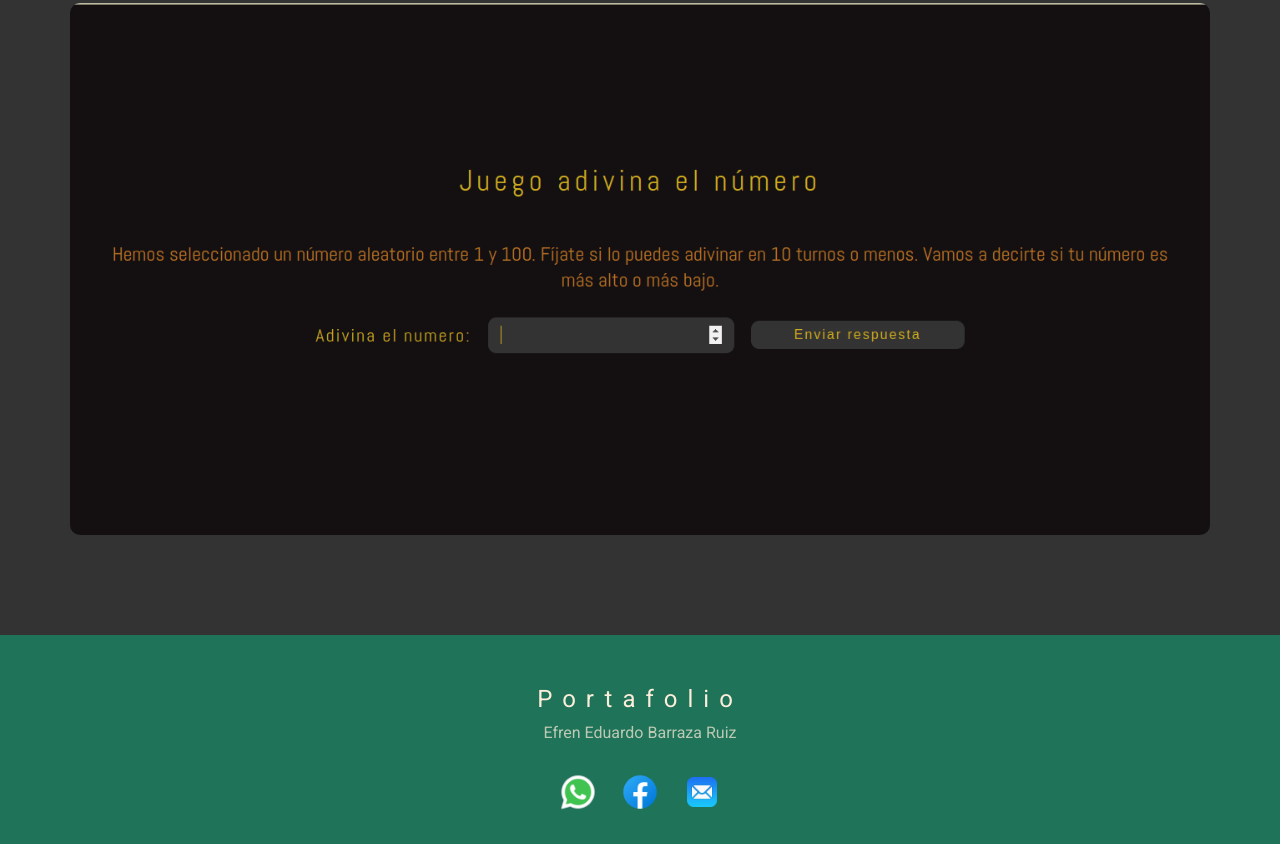
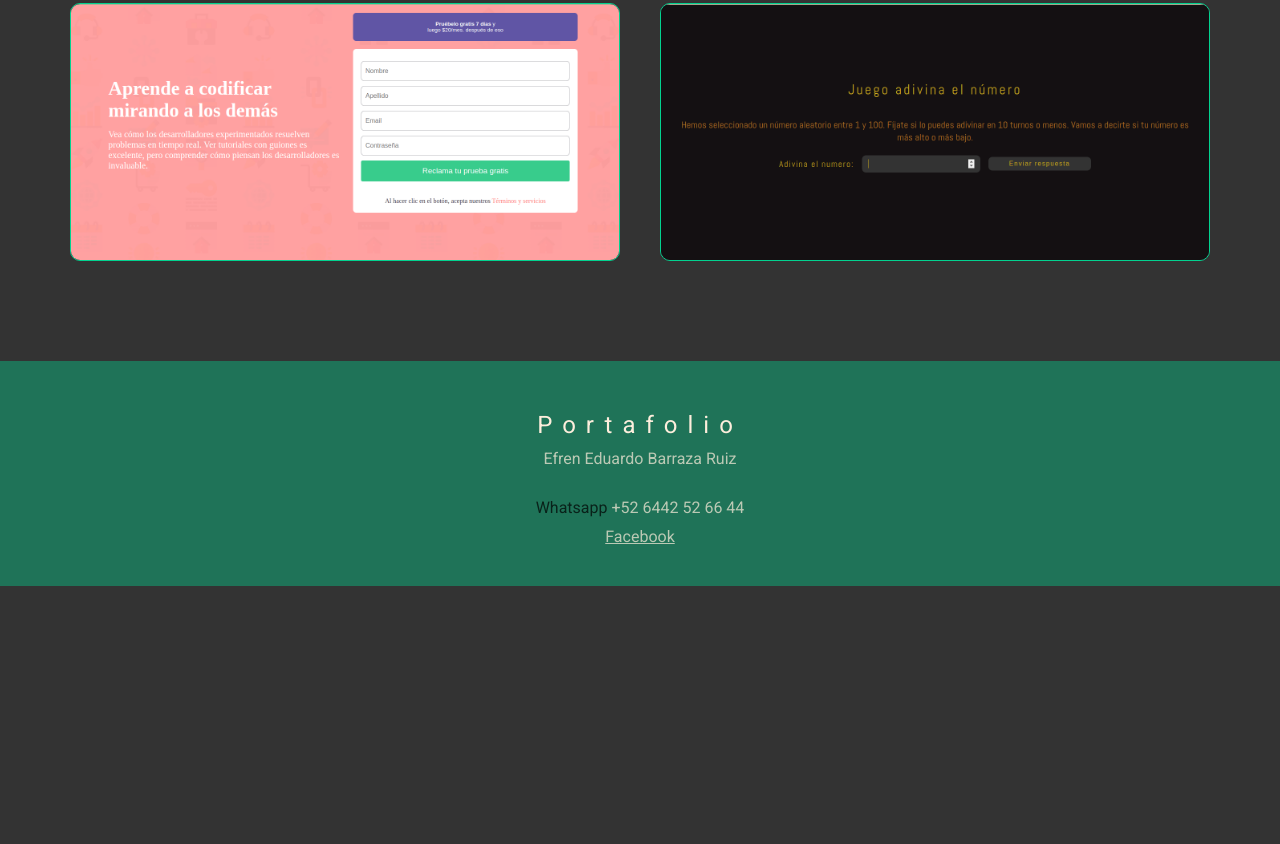
Before and after one commit to BR2E/BR2E.github.io, a website built with webpack: page public/index.html in a window 1280 px wide. Shown: the part 2552-3396 px from the top of the page. After the commit the page ends 3138 px from the top, so only its background shows below. Built offline with nearby package versions, Linux system fonts and the light colour scheme.

Commit message:
Link de facebook agregado e img de portafolio agregada

```diff
--- a/public/index.html
+++ b/public/index.html
@@ -75,7 +75,8 @@
                 <h2 class="descripcion__contacto--title">Contactame</h2>
                 <div class="descripcion__contacto--link">
                     <span class="descripcion__contacto--linkWhatsapp" id="whatsapp"></span>
-                    <span class="descripcion__contacto--linkFacebook" id="facebook"></span>
+                    <a href="https://www.facebook.com/profile.php?id=100075512031202" target="_blank"
+                        class="descripcion__contacto--linkFacebook" id="facebook"></a>
                     <span class="descripcion__contacto--linkGmail" id="gmail"></span>
                 </div>
             </div>
@@ -86,8 +87,11 @@
         <div class="ventanaContacto inactive" id="ventanaContactoWhatsapp">
             <span class="ventanaContacto__iconClose" id="btnCloseWhatsapp"></span>
             <h2 class="ventanaContacto__title">Contacto whatsapp</h2>
-            <p class="ventanaContacto__text">Si estas en un dispositivo con Whatsapp instalado da click <a href="https://wa.me/qr/WSTEETV77NMYB1" class="ventanaContacto__text--link">Aqui</a>
-            <span class="ventanaContacto__text--espacio"></span> Si no puedes mandar un mensaje al numero <span class="ventanaContacto__text--numero">+52 6442 52 66 44</span></p>
+            <p class="ventanaContacto__text">Si estas en un dispositivo con Whatsapp instalado da click <a
+                    href="https://wa.me/qr/WSTEETV77NMYB1" target="_blank" class="ventanaContacto__text--link">Aqui</a>
+                <span class="ventanaContacto__text--espacio"></span> Si no puedes mandar un mensaje al numero <span
+                    class="ventanaContacto__text--numero">+52 6442 52 66 44</span>
+            </p>
         </div>
 
         <section class="tecnologias">
@@ -120,6 +124,8 @@
                         target="_blank">Github</a>.</p>
             </div>
             <div class="proyectos__js">
+                <img class="proyectos__js--img proyectos__js--img0" src="../assets/img/portafolio.png"
+                    alt="imagen proyecto tarjeta interactiva">
                 <img class="proyectos__js--img proyectos__js--img1" src="../assets/img/tarjeta-interactiva.png"
                     alt="imagen proyecto tarjeta interactiva">
                 <img class="proyectos__js--img proyectos__js--img2" src="../assets/img/loopstudios.png"
@@ -137,14 +143,14 @@
     <footer class="footer">
         <span class="footer__portafolio">Portafolio</span>
         <span class="footer__text">Efren Eduardo Barraza Ruiz</span>
-        <div class="footer__contacto">
-                <span class="footer__contacto--linkWhatsapp"></span>
-                <span class="footer__contacto--linkFacebook"></span>
-                <span class="footer__contacto--linkGmail"></span>
-        </div>
+        <li class="footer__lista">
+            <ul class="footer__lista--whatsapp">Whatsapp <span>+52 6442 52 66 44</span></ul>
+            <ul class="footer__lista--facebook"><a
+                    href="https://www.facebook.com/profile.php?id=100075512031202">Facebook</a></ul>
+        </li>
     </footer>
 
-    <script src="../dist/main.js"></script>
+    <script async src="../dist/main.js"></script>
 </body>
 
 </html>
--- a/sass/_footer.scss
+++ b/sass/_footer.scss
@@ -1,32 +1,41 @@
 .footer {
-    background-color:rgba(2, 210, 143,0.4);
+    background-color: rgba(2, 210, 143, 0.4);
     padding: 2rem 0 3rem;
     @include crearFlex;
     flex-direction: column;
-    &__portafolio{
+
+    &__portafolio {
         @include title;
         font-size: 2.4rem;
         margin: 3rem 0 1rem;
         color: $beige;
     }
-    &__text{
+
+    &__text {
         @include textDescription;
         margin-bottom: 3rem;
         color: $beige;
     }
-    &__contacto--linkWhatsapp{
-        @include iconSpanFondo(4rem,4rem,'../../assets/icons/icons8-whatsapp-96.png');
-        margin: 0 1rem;
-        cursor: pointer;
-     }
-     &__contacto--linkFacebook{
-        @include iconSpanFondo(4rem,4rem,'../../assets/icons/icons8-facebook-96.png');
-        margin: 0 1rem;
-        cursor: pointer;
-     }
-     &__contacto--linkGmail{
-        @include iconSpanFondo(4rem,4rem,'../../assets/icons/icons8-mail-96.png');
-        margin: 0 1rem;
-        cursor: pointer;
-     }
+
+    &__lista {
+        list-style: none;
+        @include textDescription;
+    }
+
+    &__lista--whatsapp {
+        color: #000;
+        font-weight: 400;
+    }
+
+    &__lista--whatsapp span {
+        color: $beige;
+        opacity: 1;
+    }
+
+    &__lista--facebook{
+        margin: 1rem;
+    }
+    &__lista--facebook a{
+        color: $beige;
+    }
 }
--- a/sass/_mediaQueries.scss
+++ b/sass/_mediaQueries.scss
@@ -6,9 +6,6 @@
         justify-content: center;
     }
 
-    .proyectos__js--img5 {
-        grid-area: 3/1/4/3;
-    }
 
 }
 
@@ -20,9 +17,6 @@
         justify-content: center;
     }
 
-    .proyectos__js--img5 {
-        grid-area: 3/1/4/3;
-    }
 
 
 
--- a/sass/_proyectos.scss
+++ b/sass/_proyectos.scss
@@ -11,14 +11,14 @@
     }
 
     &__js {
+        flex-direction: column;
         @include crearFlex;
-        flex-direction: column;
     }
 
     &__info--description {
-        @include textDescription;
         margin-top: 5rem;
         padding: 0 1rem;
+        @include textDescription;
     }
 
     &__info--description a {
@@ -36,7 +36,7 @@
 
     &__js--img {
         width: 100%;
-        border: none;
+        border: 1px solid $verde;
         border-radius: 1rem;
         cursor: pointer;
     }
--- a/sass/_ventanaContacto.scss
+++ b/sass/_ventanaContacto.scss
@@ -38,6 +38,7 @@
     &__text--numero{
         display: block;
         margin-top: 2rem;
+        color: $beige;
     }
 }
 
--- a/src/index.js
+++ b/src/index.js
@@ -7,7 +7,6 @@ const ventanaFondo = document.getElementById('ventanaFondo');
 const ventanaWhatsapp = document.getElementById('ventanaContactoWhatsapp');
 
 const btnWhatsapp = document.getElementById('whatsapp');
-const btnFacebook = document.getElementById('facebook');
 const btnGmail = document.getElementById('gmail');
 
 const btnCerrarWhatsapp = document.getElementById('btnCloseWhatsapp');
@@ -23,6 +22,8 @@ function abrirVentanaWhatsapp() {
     ventanaFondo.classList.remove('inactive');
 }
 
+
+
 btnCerrarWhatsapp.addEventListener('click', cerrarVentanaWhatsapp, false);
 btnWhatsapp.addEventListener('click', abrirVentanaWhatsapp, false);
 
```
Also changed, not shown: assets/img/portafolio.png (added), src/estilos/main.css, 1 other file.
